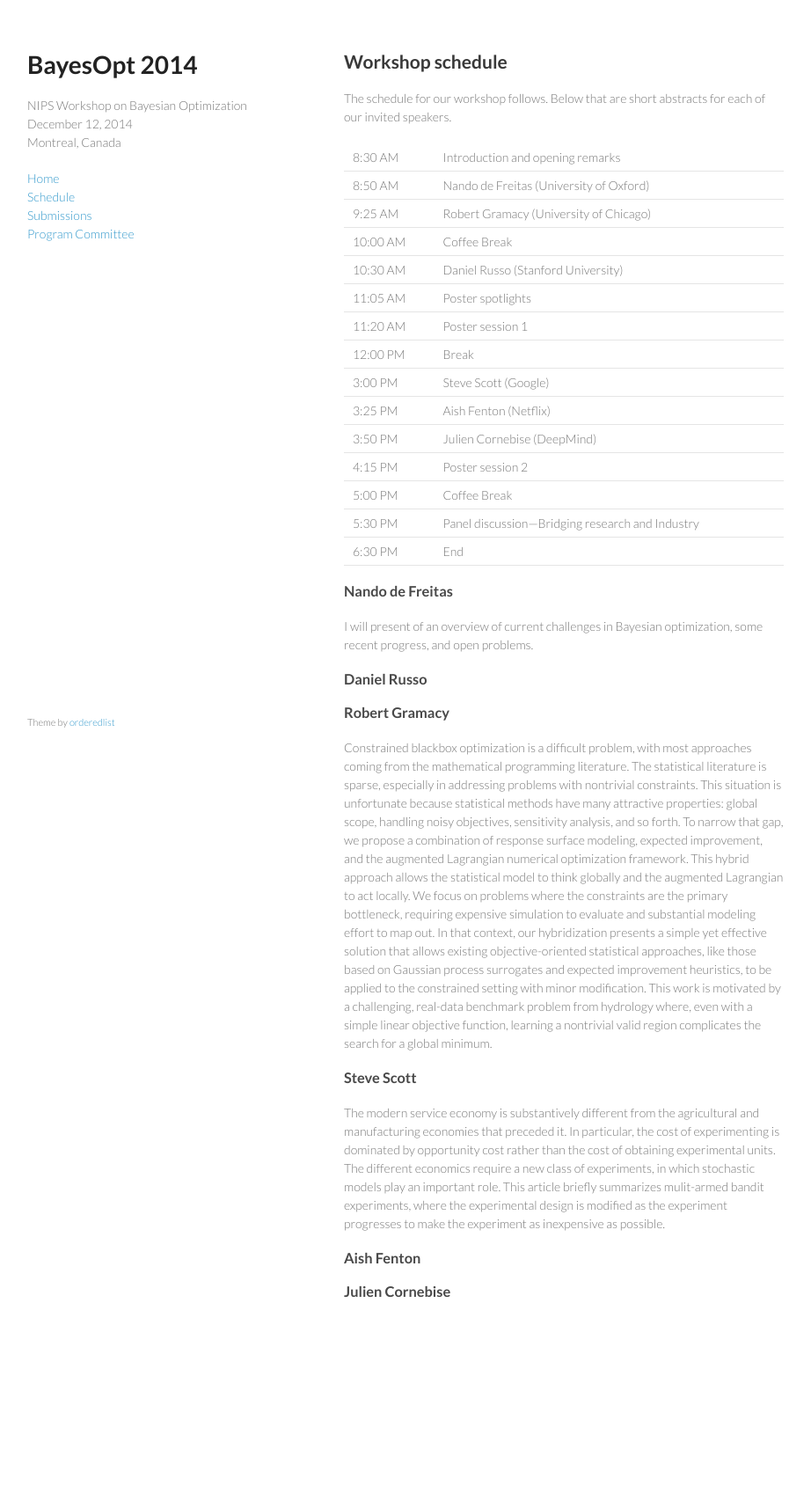
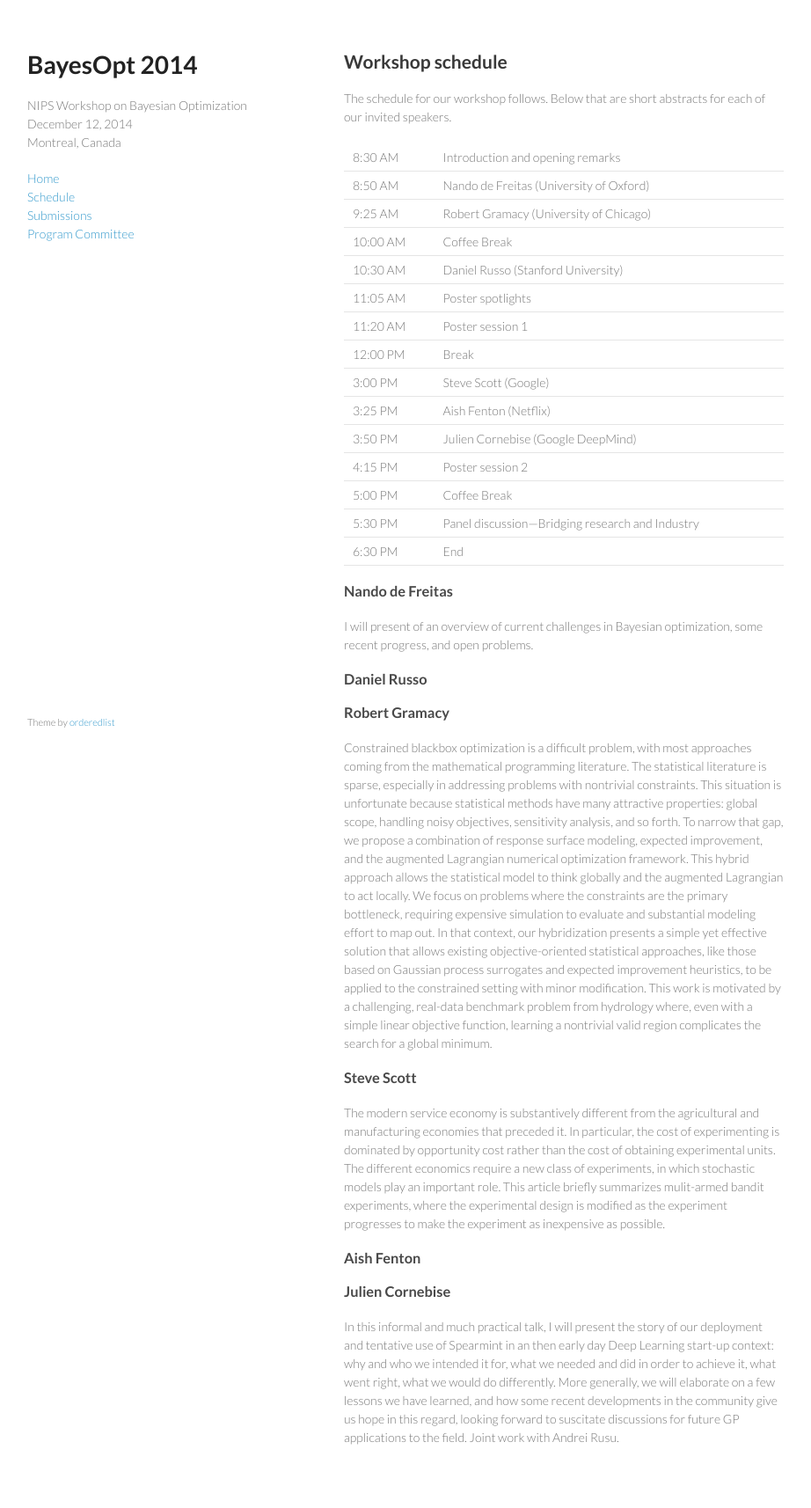
Before and after one commit to bayesopt/bayesopt.github.io, a Jekyll site: the page built from schedule.md, in a window 1280 px wide. Shown: the whole page at 88% size, without its empty margins (179-1101 px from the left). Built offline with Jekyll 4.4.1, drawn with Linux system fonts in a browser that asks for light colours; before the commit the page ends 1547 px from its top, so only the background shows below that.

Commit message:
Add Julien's abstract.

```diff
--- a/schedule.md
+++ b/schedule.md
@@ -20,7 +20,7 @@ of our invited speakers.
 | 12:00 PM | Break
 |  3:00 PM | Steve Scott (Google)
 |  3:25 PM | Aish Fenton (Netflix)
-|  3:50 PM | Julien Cornebise (DeepMind)
+|  3:50 PM | Julien Cornebise (Google DeepMind)
 |  4:15 PM | Poster session 2
 |  5:00 PM | Coffee Break
 |  5:30 PM | Panel discussion&mdash;Bridging research and Industry
@@ -72,3 +72,12 @@ possible.
 ### Aish Fenton
 
 ### Julien Cornebise
+
+In this informal and much practical talk, I will present the story of our
+deployment and tentative use of Spearmint in an then early day Deep Learning
+start-up context: why and who we intended it for, what we needed and did in
+order to achieve it, what went right, what we would do differently. More
+generally, we will elaborate on  a few lessons we have learned, and how some
+recent developments in the community give us hope in this regard, looking
+forward to suscitate discussions for future GP applications to the field. Joint
+work with Andrei Rusu.
```
Also changed, not shown: index.md (+1 -1 lines).
